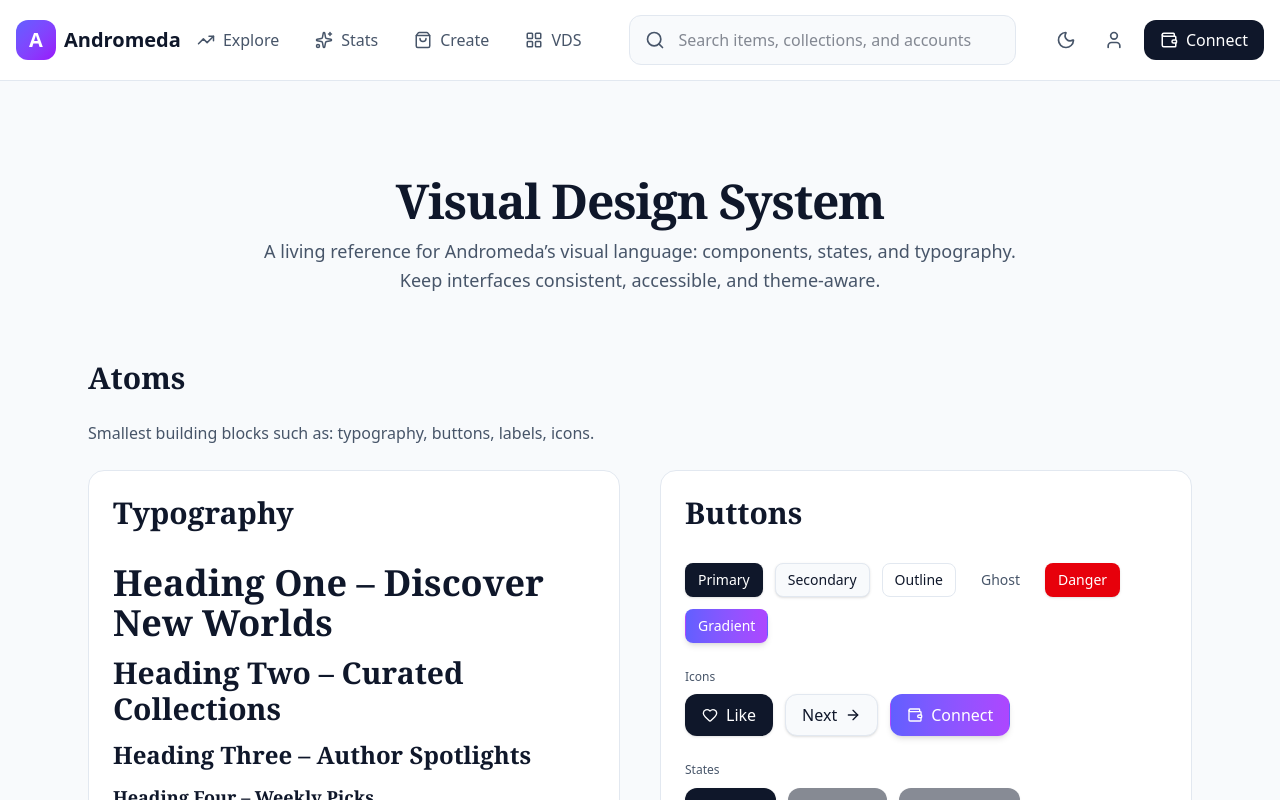
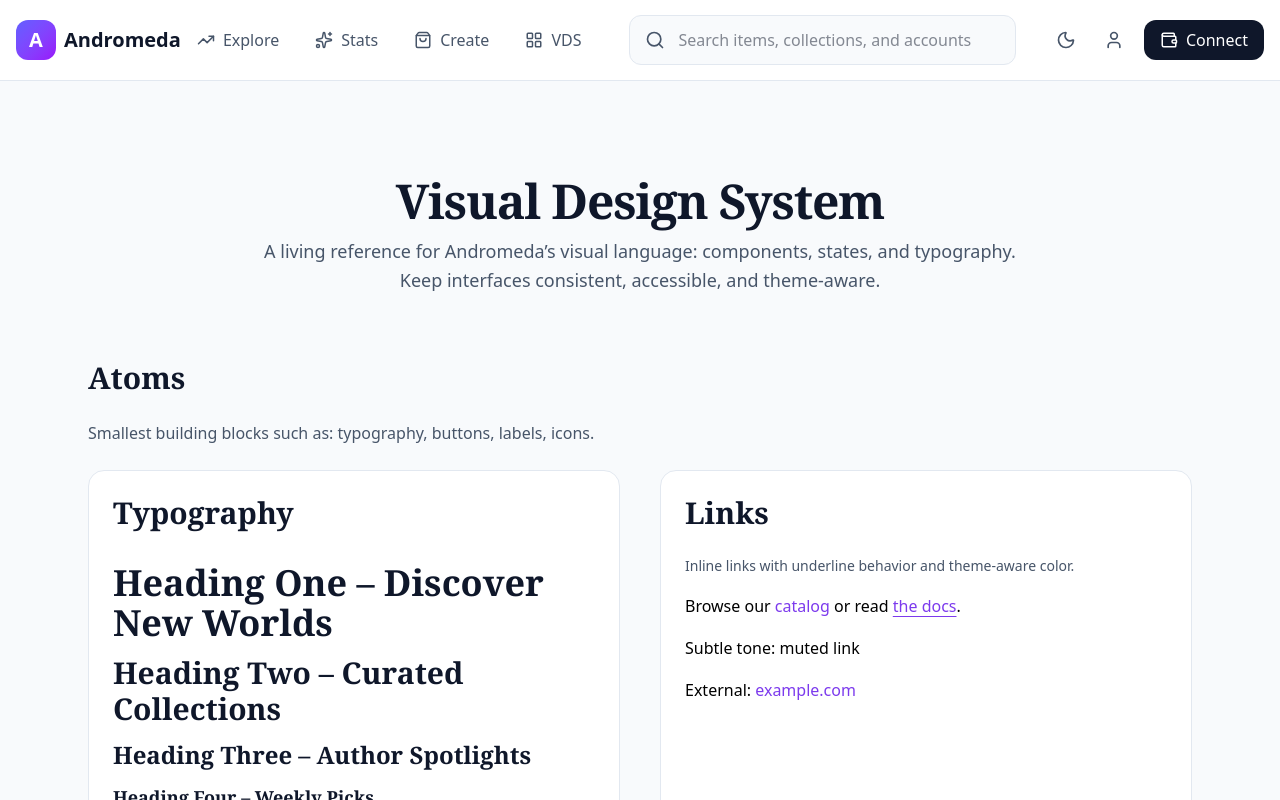
Before and after one commit to nova-collective/andromeda, a Next.js app: page /vds in a window 1280 px wide. Shown: the top 800 px of the page. Built offline with nearby package versions, Linux system fonts and the light colour scheme.

Commit message:
feat(AN-17): Link component implementation

```diff
--- /dev/null
+++ b/src/app/components/atoms/Link/Link.tsx
@@ -0,0 +1,94 @@
+import React, { type AnchorHTMLAttributes } from 'react';
+
+/**
+ * Link
+ *
+ * Theme-aware inline link atom with simple underline variants and contrast handling.
+ * Mirrors VDS conventions from other atoms (Heading, Paragraph, Caption):
+ * - semantic color tokens for default cases (text-textBase / text-textMuted)
+ * - optional contrast mode for colored backgrounds (onPrimary)
+ * - underline behavior (hover | always | none)
+ * - accessible focus ring
+ */
+
+export type LinkUnderline = 'hover' | 'always' | 'none';
+export type LinkContrast = 'default' | 'onPrimary';
+export type LinkSize = 'sm' | 'base' | 'lg';
+
+export interface LinkProps extends AnchorHTMLAttributes<HTMLAnchorElement> {
+  /** Visual emphasis via underline behavior (default: 'hover') */
+  underline?: LinkUnderline;
+  /** Secondary tone using text-textMuted (default: false) */
+  muted?: boolean;
+  /** Contrast context for colored backgrounds (default: 'default') */
+  contrast?: LinkContrast;
+  /** Optional size utility to match surrounding text context (default: 'base') */
+  size?: LinkSize;
+  /** Optional leading icon node */
+  leftIcon?: React.ReactNode;
+  /** Optional trailing icon node */
+  rightIcon?: React.ReactNode;
+  /** Force external behavior (target _blank + rel) regardless of href shape */
+  external?: boolean;
+  /** Underlying element to render (default: 'a') */
+  as?: React.ElementType;
+}
+
+const underlineClassMap: Record<LinkUnderline, string> = {
+  hover: 'hover:underline underline-offset-4 decoration-current',
+  always: 'underline underline-offset-4 decoration-current',
+  none: 'no-underline',
+};
+
+const sizeClassMap: Record<LinkSize, string> = {
+  sm: 'text-sm',
+  base: 'text-base',
+  lg: 'text-lg',
+};
+
+export const Link: React.FC<LinkProps> = ({
+  underline = 'hover',
+  muted = false,
+  contrast = 'default',
+  size = 'base',
+  leftIcon,
+  rightIcon,
+  external,
+  as: Component = 'a',
+  className = '',
+  href,
+  children,
+  ...rest
+}) => {
+  // Color precedence:
+  // 1. contrast onPrimary -> forced readable colors
+  // 2. muted -> semantic muted token
+  // 3. default -> brand link color token
+  const colorClass = contrast === 'onPrimary'
+    ? 'text-white dark:text-black'
+    : (muted ? 'text-textMuted' : 'text-link');
+
+  const underlineCls = underlineClassMap[underline];
+  const sizeCls = sizeClassMap[size];
+  const baseFocus = 'focus:outline-none focus-visible:ring-2 focus-visible:ring-[var(--text-primary)] focus-visible:ring-offset-2 focus-visible:ring-offset-[var(--bg-primary)]';
+
+  const isExternalAuto = typeof href === 'string' && /^(https?:)?\/\//.test(href) && !href.startsWith('/');
+  const isExternal = external ?? isExternalAuto;
+
+  const rel = isExternal ? ['noopener', 'noreferrer', rest.rel].filter(Boolean).join(' ') : rest.rel;
+  const target = isExternal ? '_blank' : rest.target;
+
+  const classes = `inline-flex items-center gap-1 ${colorClass} ${underlineCls} ${sizeCls} ${baseFocus} ${className}`.trim();
+
+  const { rel: _relIgnored, target: _targetIgnored, ...elementProps } = rest;
+
+  return (
+    <Component href={href} rel={rel} target={target} className={classes} {...elementProps}>
+      {leftIcon ? <span aria-hidden className="-ml-0.5 inline-flex items-center">{leftIcon}</span> : null}
+      {children}
+      {rightIcon ? <span aria-hidden className="-mr-0.5 inline-flex items-center">{rightIcon}</span> : null}
+    </Component>
+  );
+};
+
+export default Link;
--- /dev/null
+++ b/src/app/components/atoms/Link/index.ts
@@ -0,0 +1,2 @@
+export * from './Link';
+export { Link as default } from './Link';
--- a/src/app/components/atoms/index.ts
+++ b/src/app/components/atoms/index.ts
@@ -46,3 +46,7 @@ export type { LabelProps, LabelSeverity, LabelVariant, LabelSize } from './Label
 // Caption Atom
 export { Caption } from './Caption/Caption';
 export type { CaptionProps, CaptionSize, CaptionAlign, CaptionContrast } from './Caption/Caption';
+
+// Link Atom
+export { Link } from './Link/Link';
+export type { LinkProps, LinkUnderline, LinkContrast, LinkSize } from './Link/Link';
--- a/src/app/components/index.tsx
+++ b/src/app/components/index.tsx
@@ -1,4 +1,4 @@
-import { Button, Heading, Paragraph, Label, Caption } from './atoms';
+import { Button, Heading, Paragraph, Label, Caption, Link } from './atoms';
 import { Card, Header, UserProfile } from './organisms';
 import { ThemeProvider, useTheme } from './providers';
 import { WithAuth } from './services';
@@ -7,6 +7,7 @@ import { GridLayout } from './templates';
 export {
     Button,
     Caption,
+    Link,
     Heading,
     Card,
     GridLayout,
--- a/src/app/globals.css
+++ b/src/app/globals.css
@@ -13,6 +13,8 @@
   --text-primary: #0f172a;
   --text-secondary: #475569;
   --border-color: #e2e8f0;
+  /* Brand / accent link color (violet for light theme) */
+  --link-color: #7c3aed; /* violet-600 */
 }
 
 .dark {
@@ -21,6 +23,8 @@
   --text-primary: #f1f5f9;
   --text-secondary: #94a3b8;
   --border-color: #334155;
+  /* Dark theme link color (slightly lighter violet for contrast) */
+  --link-color: #a78bfa; /* violet-300 */
 }
 
 .bg-primary { background-color: var(--bg-primary); }
@@ -28,6 +32,7 @@
 .text-primary { color: var(--text-primary); }
 .text-secondary { color: var(--text-secondary); }
 .border-color { border-color: var(--border-color); }
+.text-link { color: var(--link-color); }
 
 @layer base {
   * {
--- a/src/app/vds/page.tsx
+++ b/src/app/vds/page.tsx
@@ -2,7 +2,7 @@ import React from 'react';
 
 import { Wallet, ArrowRight, Heart } from 'lucide-react';
 
-import { Button, Header, Card, Heading, Paragraph, Label, Caption } from '@/app/components';
+import { Button, Header, Card, Heading, Paragraph, Label, Caption, Link } from '@/app/components';
 
 /**
  * Visual Design System Page
@@ -23,7 +23,6 @@ export default function VDSPage() {
               consistent, accessible, and theme-aware.
             </Paragraph>
           </section>
-
           {/* Atoms Section */}
           <section className="space-y-6 mb-12">
             <Heading level={2} className="text-xl font-semibold text-primary">Atoms</Heading>
@@ -53,13 +52,32 @@ export default function VDSPage() {
                     </Paragraph>
                     <Paragraph>
                       Fonts: Headings use <span className="font-serif text-primary">Merriweather (serif)</span>. Body text uses
-                      <span className="font-sans text-primary">Inter (sans-serif)</span> for clean, readable UI.
+                      <span className="font-sans text-primary"> Inter (sans-serif)</span> for clean, readable UI.
                     </Paragraph>
                     <Paragraph>
                       This pairing balances immersive storytelling with accessible interface patterns—ideal for
                       discovery and long-form reading.
                     </Paragraph>
                   </div>
+                </div>
+              </div>
+
+              {/* Links Panel */}
+              <div className="rounded-2xl bg-primary border border-color p-6 flex flex-col gap-6 shadow-card">
+                <header className="flex items-center justify-between">
+                  <Heading level={2} className="text-lg font-serif font-semibold text-primary">Links</Heading>
+                </header>
+                <div className="space-y-4">
+                  <Paragraph size="sm" muted className="text-secondary">Inline links with underline behavior and theme-aware color.</Paragraph>
+                  <Paragraph>
+                    Browse our <Link href="#">catalog</Link> or read <Link href="#" underline="always">the docs</Link>.
+                  </Paragraph>
+                  <Paragraph>
+                    Subtle tone: <Link href="#" muted>muted link</Link>
+                  </Paragraph>
+                  <Paragraph>
+                    External: <Link href="https://example.com">example.com</Link>
+                  </Paragraph>
                 </div>
               </div>
 
@@ -178,6 +196,7 @@ export default function VDSPage() {
                 <Heading level={2} className="text-lg font-serif font-semibold text-primary">Cards</Heading>
               </header>
               <div className="space-y-8">
+                {/* Card description */}
                 <Paragraph size="sm" muted className="text-secondary leading-relaxed max-w-3xl">
                   Cards display NFT or book items with image, collection, pricing and interaction affordances. They support
                   hover elevation, like toggling, and optional previous sale price. Below are common usage patterns.
```
Also changed, not shown: src/app/components/atoms/Link/README.md (added), 1 other file (tests, documents, lock files or other folders).
